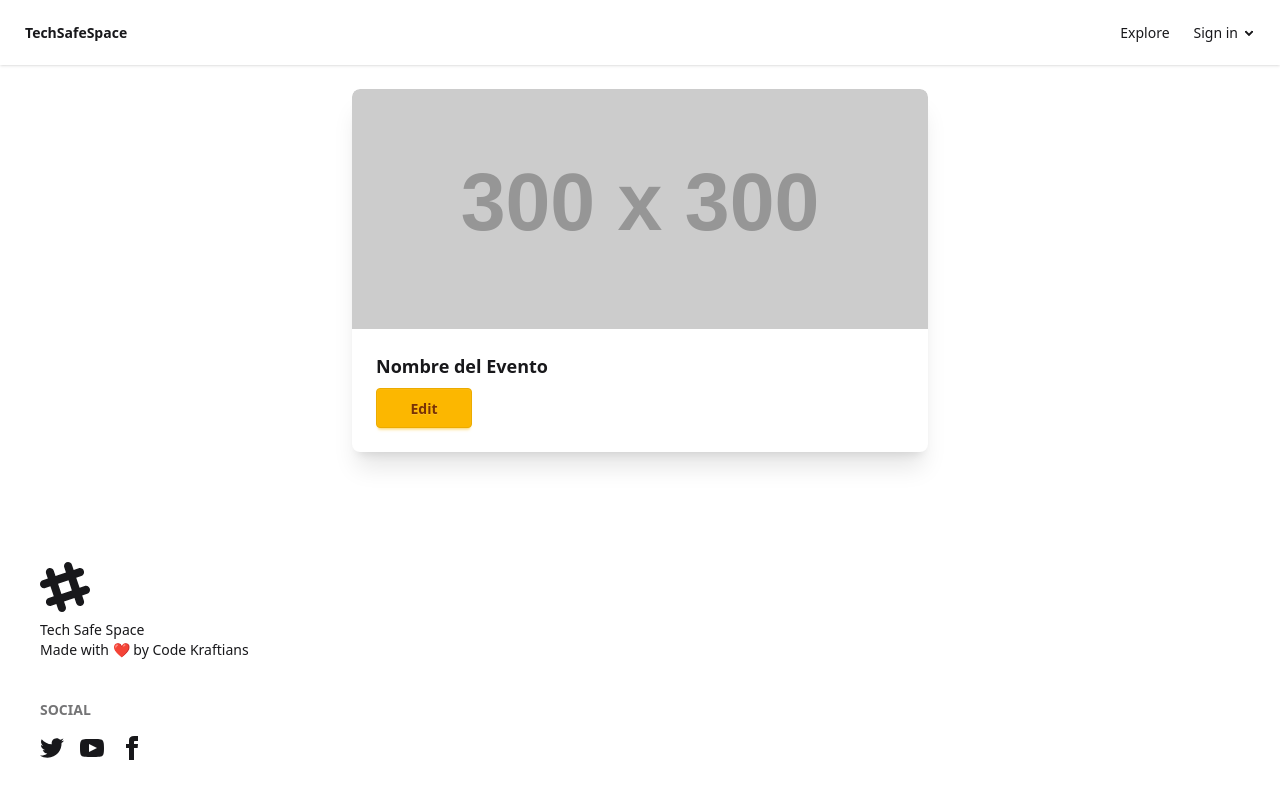
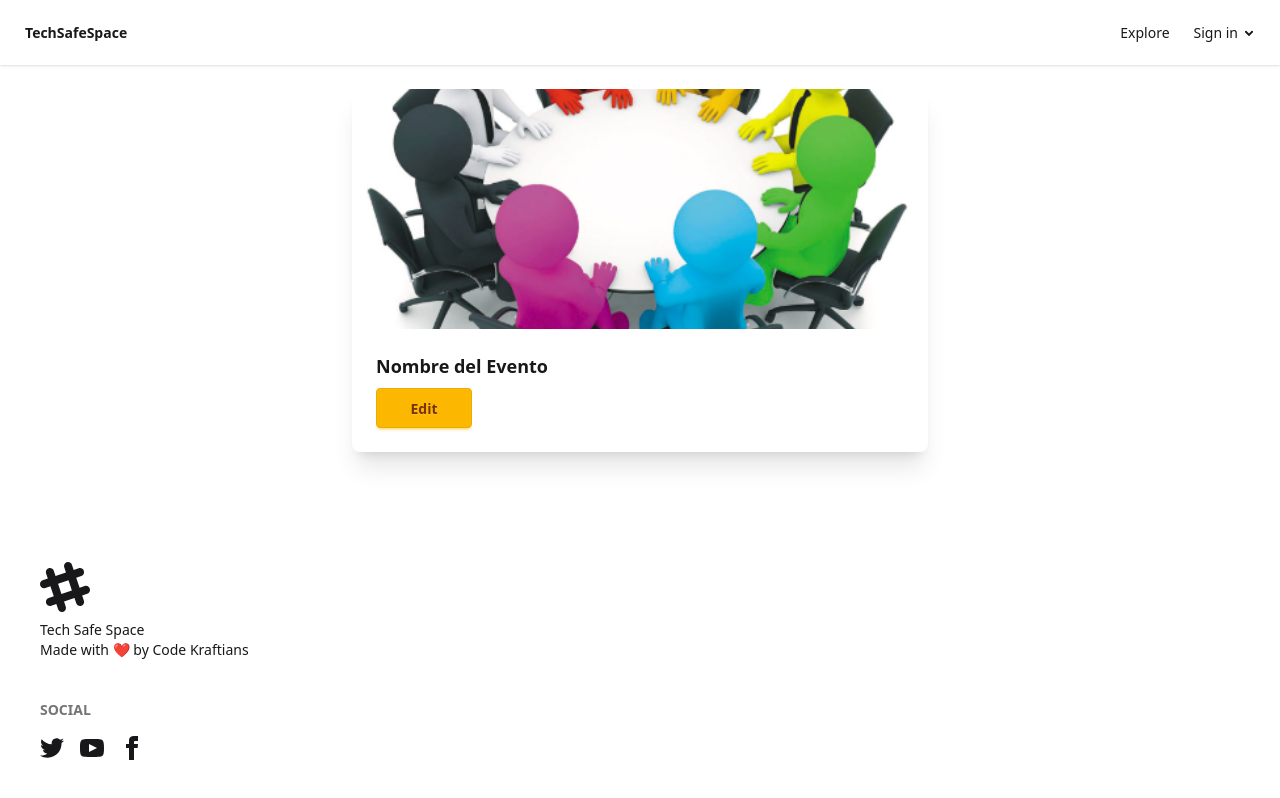
Before and after one commit to codekraftians/front_end, a React (Vite) app: page /edit-events in a window 1280 px wide. Built offline with nearby package versions, Linux system fonts and the light colour scheme.

Commit message:
changes confirmed to push

```diff
--- a/src/pages/EditEvents.jsx
+++ b/src/pages/EditEvents.jsx
@@ -1,6 +1,7 @@
 import React, { useState } from "react";
 import Navbar from "../components/Navbar";
 import Footer from "../components/Footer";
+import eventoImg from "../assets/Imagen.png"
 
 const EditEvent = () => {
     const [formData, setFormData] = useState({
@@ -38,10 +39,10 @@ const EditEvent = () => {
                     <div className="card w-full max-w-xl bg-base-100 shadow-xl">
                         <figure>
                             <img
-                                src="https://via.placeholder.com/300" // remplazar co la img real del evento selecciond
+                                src={eventoImg} // remplazar co la img real del evento selecciond
                                 alt={formData.name}
-                                className="w-full h-60 object-cover rounded-t-lg"
-                            />
+                                className="w-full h-60 object-cover rounded-t-lg" />
+
                         </figure>
                         <div className="card-body">
                             <h2 className="card-title text-center">{formData.name}</h2>
```
